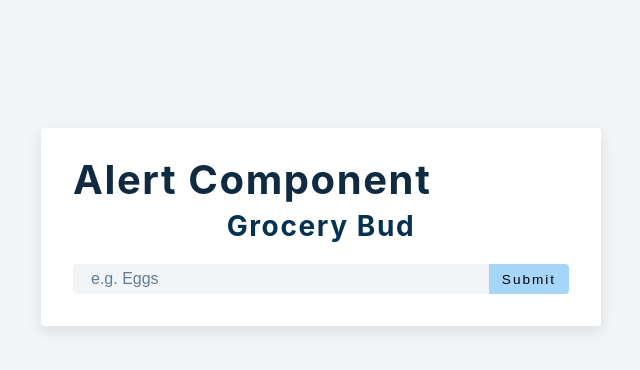
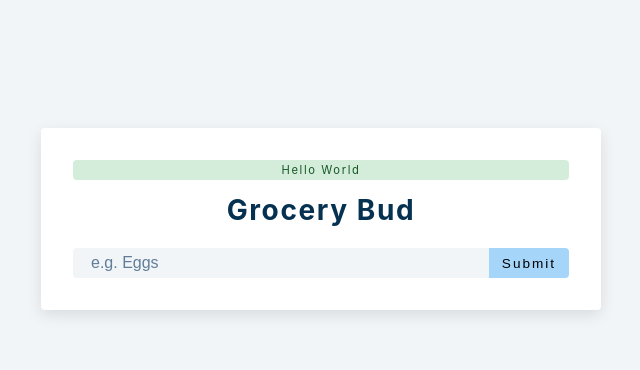
Before and after one commit to bisoladev/grocery-bud, a React (Create React App) app: page / in a window 1280 px wide. Shown: the top 370 px of the page, without its empty margins (319-959 px from the left). Built offline with nearby package versions, Linux system fonts and the light colour scheme; the HTML template or start-up script is replaced by a standard one.

Commit message:
Destructured props, conditional styling for alert

```diff
--- a/src/Alert.js
+++ b/src/Alert.js
@@ -1,7 +1,7 @@
 import React, { useEffect } from "react";
 
-const Alert = () => {
-  return <h2>alert component</h2>;
+const Alert = ({ type, msg }) => {
+  return <p className={`alert alert-${type}`}>{msg}</p>;
 };
 
 export default Alert;
```
